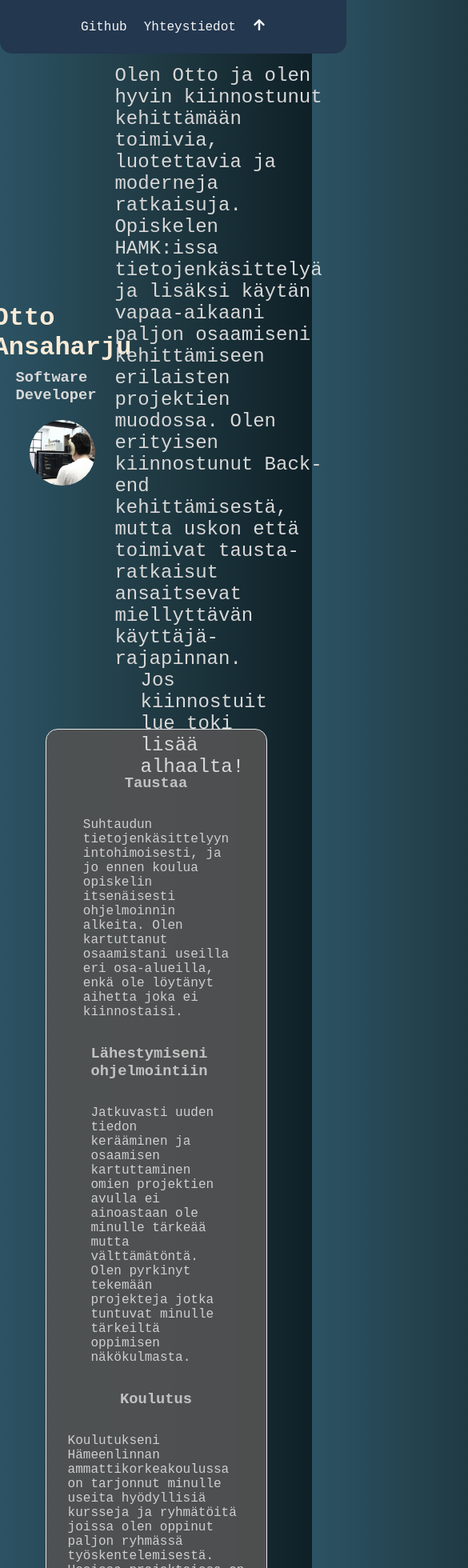
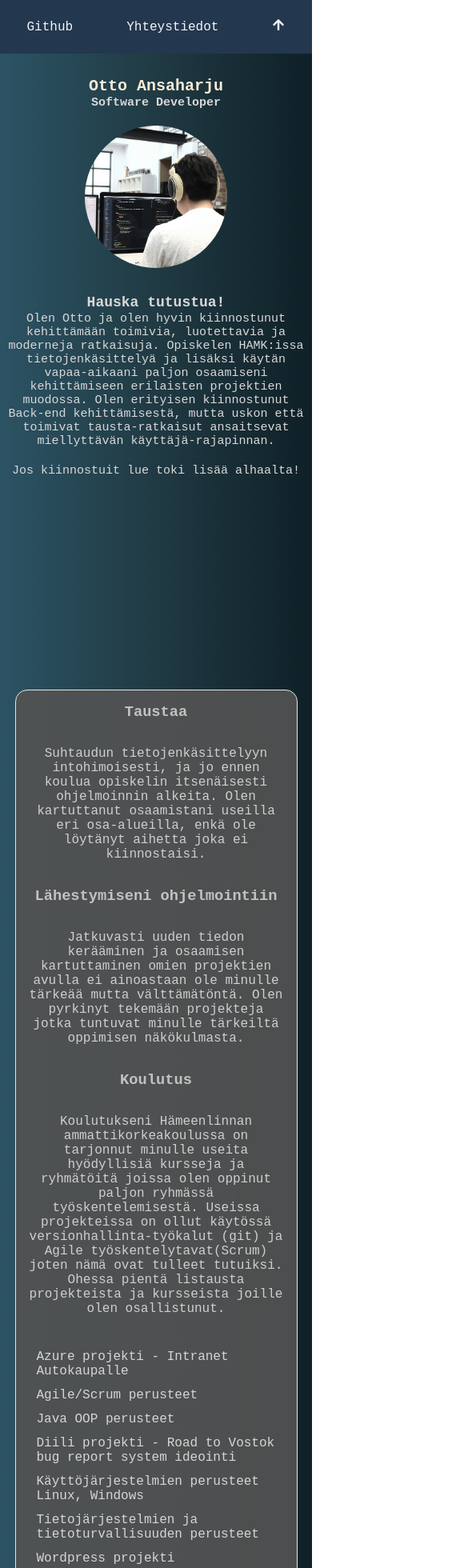
Before and after one commit to OAnsaharju/Portfolio, a React (Create React App) app: page / in a window 390 px wide. Shown: the top 1960 px of the page at 80% size, 585 px wide, since content can reach past the window. Built offline with nearby package versions, Linux system fonts and the light colour scheme; a web font is replaced by a local one.

Commit message:
Added mobile responsivity
Added responsive features to CSS in 1000px width and < 450px

```diff
--- a/public/index.html
+++ b/public/index.html
@@ -31,7 +31,7 @@
       work correctly both with client-side routing and a non-root public URL.
       Learn how to configure a non-root public URL by running `npm run build`.
     -->
-    <title>React App</title>
+    <title>OAnsaharju portfolio</title>
   </head>
   <body>
     <noscript>You need to enable JavaScript to run this app.</noscript>
--- a/src/component styles/about.css
+++ b/src/component styles/about.css
@@ -19,6 +19,7 @@
 .about-text {
   padding: 1rem;
   color: rgb(207, 207, 207);
+  text-align: center;
 }
 
 .tech-stack-bar {
@@ -45,3 +46,113 @@
 .about-subject-item {
   padding: 6px;
 }
+
+@media (max-width: 450px) {
+  .about-container {
+    display: flex;
+    flex-direction: column;
+    justify-content: center;
+    align-items: center;
+    max-width: 90vw;
+    margin: 0 auto;
+    border: 1px rgb(230, 230, 230) solid;
+    border-radius: 15px;
+    padding: 0px;
+    background-color: rgba(83, 83, 83, 0.913);
+  }
+
+  .about-label {
+    padding: 1rem;
+    color: rgb(194, 194, 194);
+  }
+
+  .about-text {
+    padding: 1rem;
+    color: rgb(207, 207, 207);
+    text-align: center;
+  }
+
+  .tech-stack-bar {
+    flex-wrap: wrap;
+    display: flex;
+    border: solid white 1px;
+    background-color: rgb(217, 217, 217);
+    border-radius: 14px;
+    height: 100%;
+    width: 70%;
+    justify-content: center;
+    align-items: center;
+    padding: 2px;
+    margin: 0 auto;
+    margin-bottom: 10px;
+  }
+
+  .tech-stack-bar p {
+    padding: 5px;
+  }
+
+  .about-subject-list {
+    margin: 20px;
+    color: rgba(255, 255, 255, 0.765);
+  }
+
+  .about-subject-item {
+    padding: 6px;
+    list-style: none;
+  }
+}
+
+@media (max-width: 1000px) {
+  .about-container {
+    display: flex;
+    flex-direction: column;
+    justify-content: center;
+    align-items: center;
+    max-width: 90vw;
+    margin: 0 auto;
+    border: 1px rgb(230, 230, 230) solid;
+    border-radius: 15px;
+    padding: 0px;
+    background-color: rgba(83, 83, 83, 0.913);
+  }
+
+  .about-label {
+    padding: 1rem;
+    color: rgb(194, 194, 194);
+  }
+
+  .about-text {
+    padding: 1rem;
+    color: rgb(207, 207, 207);
+    text-align: center;
+  }
+
+  .tech-stack-bar {
+    flex-wrap: wrap;
+    display: flex;
+    border: solid white 1px;
+    background-color: rgb(217, 217, 217);
+    border-radius: 14px;
+    height: 100%;
+    width: 70%;
+    justify-content: center;
+    align-items: center;
+    padding: 2px;
+    margin: 0 auto;
+    margin-bottom: 10px;
+  }
+
+  .tech-stack-bar p {
+    padding: 5px;
+  }
+
+  .about-subject-list {
+    margin: 20px;
+    color: rgba(255, 255, 255, 0.765);
+  }
+
+  .about-subject-item {
+    padding: 6px;
+    list-style: none;
+  }
+}
--- a/src/component styles/demo.css
+++ b/src/component styles/demo.css
@@ -17,6 +17,10 @@ h4 {
   color: antiquewhite;
   padding-bottom: 7px;
 }
+
+.demo-text {
+  text-align: center;
+}
 .demo-item {
   border: solid 1px rgba(255, 255, 255, 0.732);
   display: flex;
@@ -34,10 +38,48 @@ h4 {
   display: flex;
 }
 
-.demo-subcontainer img {
-  margin: 6px;
-  max-height: 20rem;
-  border-radius: 45px;
-  max-width: 40rem;
-  padding: 6px;
+@media (max-width: 1000px) {
+  .demo-container {
+    display: flex;
+    flex-direction: column;
+    width: 100%;
+    margin: 0;
+    justify-content: center;
+    align-items: center;
+    margin-top: 20px;
+  }
+
+  h1 {
+    color: antiquewhite;
+    font-size: 20px;
+  }
+
+  h4 {
+    color: antiquewhite;
+    padding-bottom: 7px;
+  }
+  .demo-item {
+    border: solid 1px rgba(255, 255, 255, 0.732);
+    display: flex;
+    flex-direction: column;
+    align-items: center;
+    width: 90%;
+    margin: 0 auto;
+    margin-bottom: 20px;
+    margin-top: 20px;
+    padding: 2px;
+    color: rgba(255, 255, 255, 0.773);
+    border-radius: 15px;
+    background-color: rgba(83, 83, 83, 0.913);
+  }
+
+  .demo-text {
+    text-align: center;
+    margin-bottom: 10px;
+    width: 90%;
+  }
+  .demo-subcontainer {
+    display: flex;
+    flex-direction: column;
+  }
 }
--- a/src/component styles/footer.css
+++ b/src/component styles/footer.css
@@ -21,3 +21,17 @@
 .footer-container a:hover {
   color: #e34c26;
 }
+
+@media (max-width: 450px) {
+  .footer-container {
+    width: 100%;
+    border-radius: 0;
+  }
+}
+
+@media (max-width: 1000px) {
+  .footer-container {
+    width: 100%;
+    border-radius: 0;
+  }
+}
--- a/src/component styles/navbar.css
+++ b/src/component styles/navbar.css
@@ -24,3 +24,17 @@
 .navbar-container a:hover {
   color: #e34c26;
 }
+
+@media (max-width: 450px) {
+  .navbar-container {
+  }
+}
+
+@media (max-width: 1000px) {
+  .navbar-container {
+    border-radius: 0;
+    width: 100%;
+    justify-content: space-around;
+    padding: 2rem 0 2rem;
+  }
+}
--- a/src/component styles/profile.css
+++ b/src/component styles/profile.css
@@ -12,6 +12,7 @@
   width: 30%;
   color: rgb(217, 216, 216);
   margin: 50px auto;
+  text-align: center;
 }
 
 .profile-content {
@@ -26,6 +27,7 @@
 
 .profile-content p {
   font-size: x-large;
+  text-align: center;
 }
 
 .profile-content h2 {
@@ -46,3 +48,121 @@
   max-width: 70%;
   max-height: 70%;
 }
+
+@media (max-width: 450px) {
+  .profile-container {
+    flex-direction: column;
+    height: 90vh;
+    margin-bottom: 10px;
+  }
+
+  .profile-name {
+    display: flex;
+    flex-direction: column;
+    align-items: center;
+    justify-content: center;
+    width: 100%;
+    color: rgb(217, 216, 216);
+    margin: 0 auto;
+    margin-bottom: 5px;
+  }
+
+  .profile-content {
+    justify-content: center;
+    align-items: center;
+    display: flex;
+    flex-direction: column;
+    width: 95%;
+
+    color: rgb(217, 216, 216);
+
+    margin: 0 auto;
+  }
+
+  .profile-content p {
+    text-align: center;
+    margin-bottom: 5px;
+    font-size: 14px;
+  }
+
+  .profile-content h2 {
+    padding-bottom: 2px;
+    font-size: 18px;
+  }
+
+  .profile-name h1 {
+    padding: 1px;
+    font-size: 20px;
+  }
+
+  .profile-name h3 {
+    padding-bottom: 20px;
+    font-size: 15px;
+  }
+
+  .profile-pic {
+    border-radius: 50%;
+    object-fit: cover;
+    max-width: 60%;
+    max-height: 60%;
+  }
+}
+
+@media (max-width: 1000px) {
+  .profile-container {
+    flex-direction: column;
+    height: 90vh;
+    margin-bottom: 35px;
+  }
+
+  .profile-name {
+    display: flex;
+    flex-direction: column;
+    align-items: center;
+    justify-content: center;
+    width: 100%;
+    color: rgb(217, 216, 216);
+    margin: 0 auto;
+    margin-bottom: 5px;
+  }
+
+  .profile-content {
+    justify-content: center;
+    align-items: center;
+    display: flex;
+    flex-direction: column;
+    width: 95%;
+
+    color: rgb(217, 216, 216);
+
+    margin: 0 auto;
+  }
+
+  .profile-content p {
+    text-align: center;
+    margin-bottom: 20px;
+    font-size: 15px;
+  }
+
+  .profile-content h2 {
+    padding-bottom: 2px;
+    font-size: 18px;
+  }
+
+  .profile-name h1 {
+    padding: 1px;
+    font-size: 20px;
+  }
+
+  .profile-name h3 {
+    padding-bottom: 20px;
+    font-size: 15px;
+  }
+
+  .profile-pic {
+    border-radius: 50%;
+    object-fit: cover;
+    max-width: 60%;
+    max-height: 60%;
+  }
+}
--- a/src/components/demo.js
+++ b/src/components/demo.js
@@ -17,7 +17,6 @@ function Demo() {
             Express.
           </p>
 
-          <img src="../golf-app.PNG" alt="Golf app picture" />
           <a href="https://github.com/OAnsaharju/Golfapp">Linkki repoon</a>
         </div>
         <div className="demo-item">
@@ -30,7 +29,7 @@ function Demo() {
             tyypitettynä!
           </p>
 
-          <img src="../calculator-fee.PNG" alt="Fee Calculator app picture" />
+          <a href="https://stalwart-tanuki-79b471.netlify.app/">Demo</a>
           <a href="https://github.com/OAnsaharju/fee-calculator">
             Linkki repoon
           </a>
@@ -45,8 +44,9 @@ function Demo() {
             oman näköisen ratkaisun. Tietoinen päätös olla seuraamatta
             orjallisesti ohjeita opetti paljon.
           </p>
-
-          <img src="../weather-app.PNG" alt="Weather app picture" />
+          <a href="https://6635f483822f94c6101cb192--golden-tapioca-86429d.netlify.app/">
+            Demo
+          </a>
           <a href="https://github.com/OAnsaharju/weather-app-react">
             Linkki repoon
           </a>
@@ -58,7 +58,7 @@ function Demo() {
             ja itseni esittelemiseksi. OnePage ratkaisu on toteutettu käyttäen
             React JS, CSS, HTML{" "}
           </p>
-          <img src="../portfolio-pic.PNG" alt="Portfolio app picture" />
+
           <a href="https://github.com/OAnsaharju/Portfolio">Linkki repoon</a>
         </div>
       </div>
--- a/src/pages/Home.js
+++ b/src/pages/Home.js
@@ -1,4 +1,4 @@
-import React, { useRef } from "react";
+import React from "react";
 import Footer from "../components/footer";
 import Navbar from "../components/navbar";
 import Profile from "../components/profile";
@@ -12,7 +12,7 @@ function Home() {
       <Profile></Profile>
       <About></About>
       <Demo></Demo>
-      <Footer id="footer"></Footer>
+      <Footer></Footer>
     </div>
   );
 }
```
